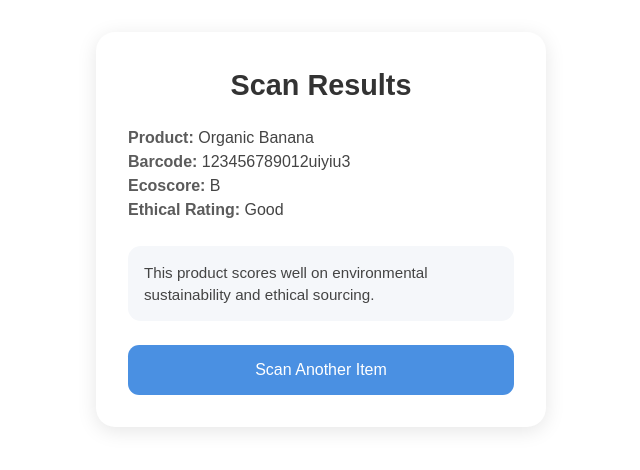
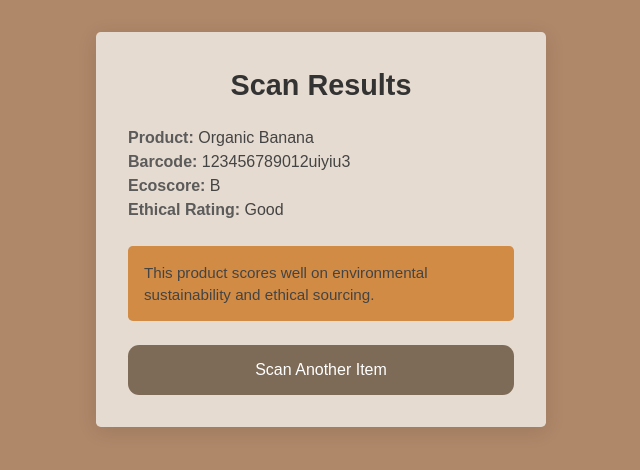
Before and after one commit to mackoshkamacka/hackcamp_2025, a Next.js app in the folder ethical-scan/: page /results in a window 1280 px wide. Shown: the top 470 px of the page, without its empty margins (319-959 px from the left). Built offline with nearby package versions, Linux system fonts and the light colour scheme.

Commit message:
css changed color

```diff
--- a/ethical-scan/app/results/page.tsx
+++ b/ethical-scan/app/results/page.tsx
@@ -29,6 +29,7 @@ export default function ResultsPage() {
                     Scan Another Item
                 </button>
             </div>
+
         </div>
     );
 }
--- a/ethical-scan/app/results/results.css
+++ b/ethical-scan/app/results/results.css
@@ -1,20 +1,29 @@
+body {
+    background-color: rgb(175, 135, 105);
+}
+
 /* Container for centering */
 .results-container {
     display: flex;
     justify-content: center;
     align-items: center;
+    background-color: rgb(175, 135, 105);
     padding: 2rem;
+    height: 100%;
   }
 
   /* Card */
   .results-card {
     width: 100%;
     max-width: 450px;
-    background: #ffffff;
-    border-radius: 1.2rem;
+    /* background: #b79f9f; */
+    background: #e6dbd0;
+    /* border-radius: 1.2rem; */
+    border-radius: 0.3rem;
     padding: 2rem;
     box-shadow: 0 4px 20px rgba(0, 0, 0, 0.1);
     animation: fadeIn 0.3s ease-in-out;
+
   }
 
   /* Title */
@@ -24,6 +33,7 @@
     margin-bottom: 1.2rem;
     text-align: center;
     color: #333;
+
   }
 
   /* Details section */
@@ -40,9 +50,10 @@
 
   /* Description box */
   .results-description {
-    background: #f5f7fa;
+    background: #d28b44;
     padding: 1rem;
-    border-radius: 0.8rem;
+    /* border-radius: 0.8rem; */
+    border-radius: 0.3rem;
     margin-bottom: 1.5rem;
     line-height: 1.4;
     color: #444;
@@ -57,17 +68,21 @@
   .back-button {
     width: 100%;
     padding: 0.8rem;
-    background: #4a90e2;
+    /* background: #4a90e2; */
+    background: #7d6a57;
     color: white;
     border: none;
     border-radius: 0.7rem;
     font-size: 1rem;
     cursor: pointer;
     transition: 0.2s ease;
+
   }
 
   .back-button:hover {
-    background: #3a76be;
+    /* background: #3a76be; */
+    background: #85715d;
+
   }
 
   /* Fade animation */
```
Also changed, not shown: 1 other file (tests, documents, lock files or other folders).
